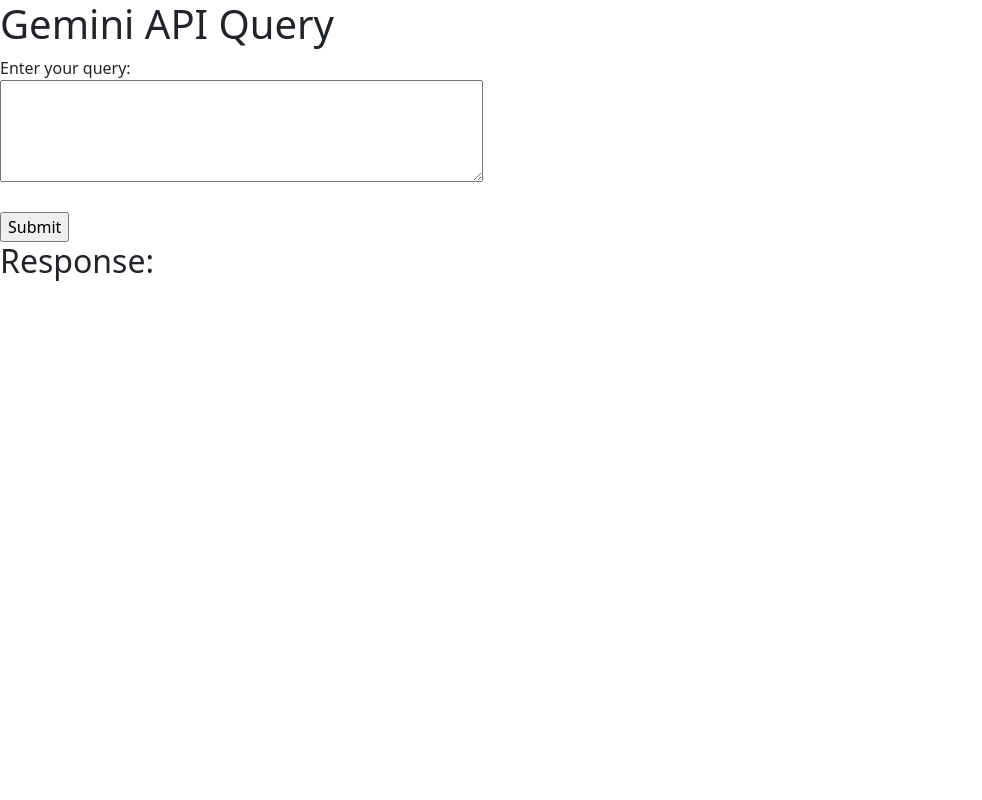
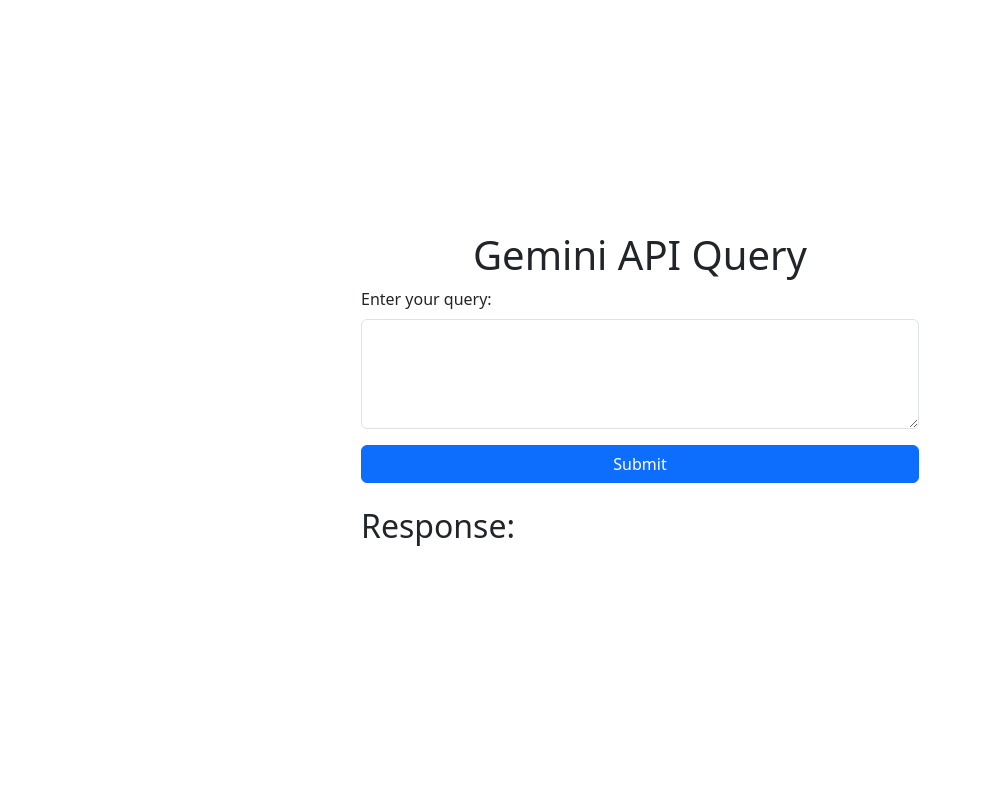
Before and after one commit to hogbergmarkus/gemini-api, a Flask app: page / in a window 1280 px wide. Shown: the whole page, without its empty margins (0-982 px from the left). Run offline with Flask 3, Linux system fonts and the light colour scheme.

Commit message:
add some bootstrap

```diff
--- a/templates/index.html
+++ b/templates/index.html
@@ -10,17 +10,33 @@
       crossorigin="anonymous"
     />
     <title>Gemini API Query</title>
+    <style>
+      .center-container {
+        height: 100vh;
+      }
+    </style>
   </head>
   <body>
-    <h1>Gemini API Query</h1>
-    <form method="post">
-      <label for="query">Enter your query:</label><br />
-      <textarea id="query" name="query" rows="4" cols="50">{{ query }}</textarea
-      ><br /><br />
-      <input type="submit" value="Submit" />
-    </form>
-    <h2>Response:</h2>
-    <pre>{{ result }}</pre>
+    <div
+      class="container d-flex justify-content-center align-items-center center-container"
+    >
+      <div class="w-50">
+        <h1 class="text-center">Gemini API Query</h1>
+        <form method="post">
+          <div class="mb-3">
+            <label for="query" class="form-label">Enter your query:</label>
+            <textarea id="query" name="query" class="form-control" rows="4">
+{{ query }}</textarea
+            >
+          </div>
+          <div class="d-grid">
+            <button type="submit" class="btn btn-primary">Submit</button>
+          </div>
+        </form>
+        <h2 class="mt-4">Response:</h2>
+        <pre>{{ result }}</pre>
+      </div>
+    </div>
     <script
       src="https://cdn.jsdelivr.net/npm/bootstrap@5.3.3/dist/js/bootstrap.bundle.min.js"
       integrity="sha384-YvpcrYf0tY3lHB60NNkmXc5s9fDVZLESaAA55NDzOxhy9GkcIdslK1eN7N6jIeHz"
```
